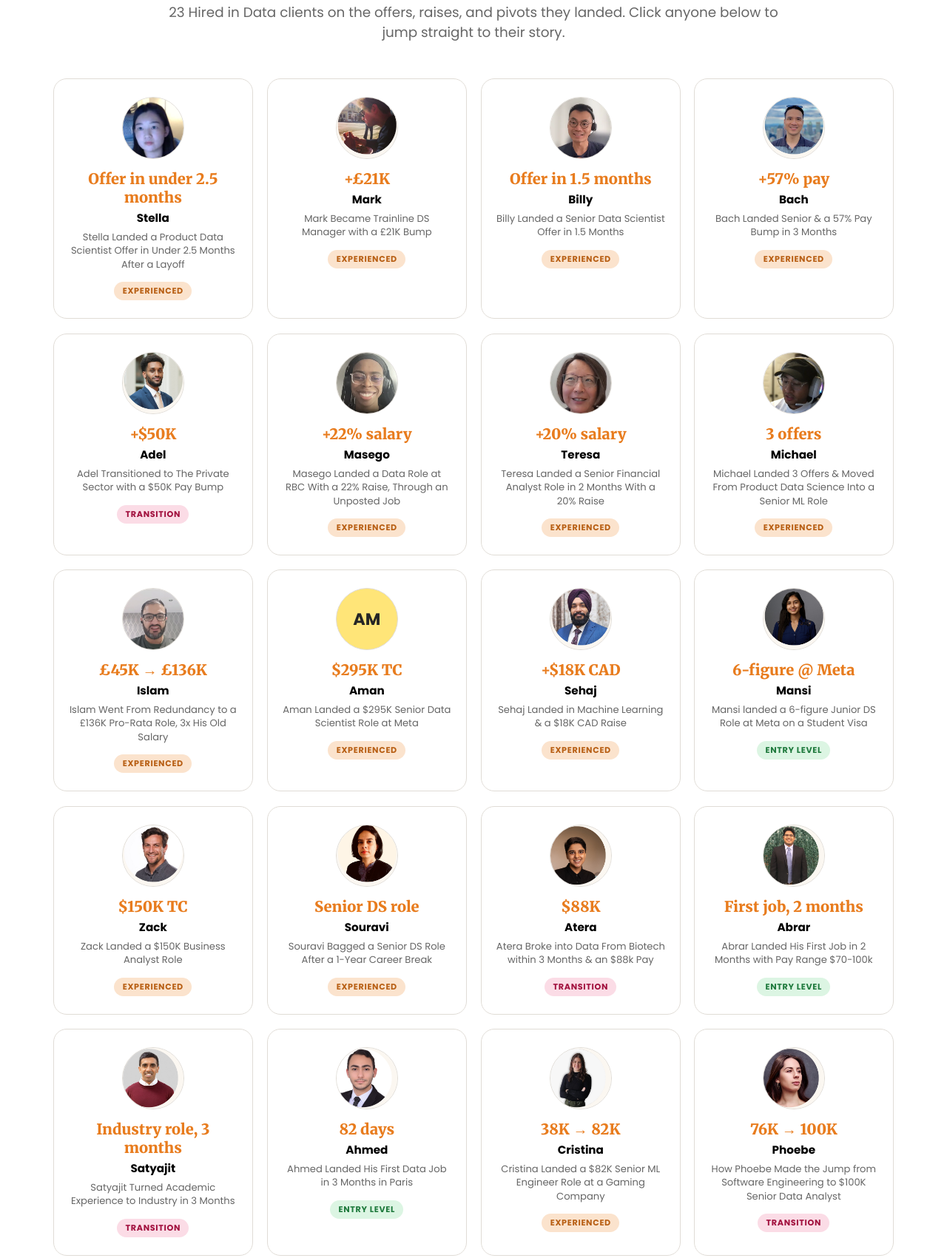
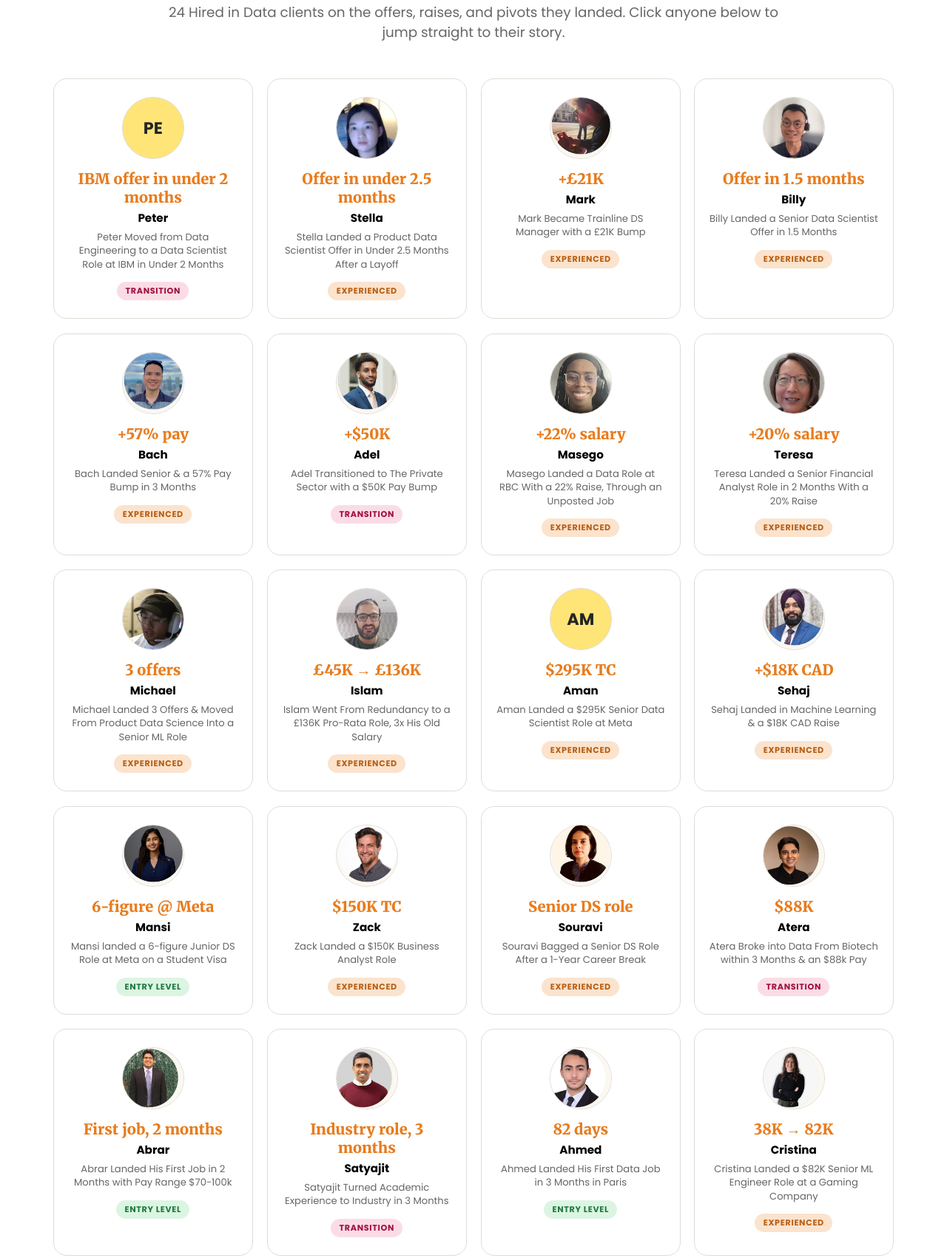
Before and after one commit to StackUp-Limited/hired-in-data, a website: page root/testimonials/index.html in a window 1280 px wide. Shown: the part 266-1967 px from the top of the page at 74% size. Drawn offline with Linux system fonts and the light colour scheme.

Commit message:
Add Peter's IBM story to egor.hiredindata.com and /testimonials
Written from the interview transcript (Loom 4e464c65). No photo yet, so
his card and story use the "PE" initials like Aman's.

Co-Authored-By: Claude Opus 5.5 <noreply@anthropic.com>
Claude-Session: https://claude.ai/code/session_01GRsyD4mo3uCsqLoKPgUPBT

```diff
--- a/root/testimonials/index.html
+++ b/root/testimonials/index.html
@@ -469,10 +469,18 @@
 <main>
   <section class="grid-section" id="grid">
     <h1>Stuck. Underpaid. Rejected. Then this happened.</h1>
-    <p class="lede">23 Hired in Data clients on the offers, raises, and pivots they landed. Click anyone below to jump straight to their story.</p>
+    <p class="lede">24 Hired in Data clients on the offers, raises, and pivots they landed. Click anyone below to jump straight to their story.</p>
     <div class="story-grid">
 
-      <button class="story-card" style="--i:0" data-target="story-stella" onclick="jumpTo('story-stella')">
+      <button class="story-card" style="--i:0" data-target="story-peter" onclick="jumpTo('story-peter')">
+        <div class="avatar-fallback">PE</div>
+        <div class="card-stat">IBM offer in under 2 months</div>
+        <div class="card-name">Peter</div>
+        <div class="card-micro">Peter Moved from Data Engineering to a Data Scientist Role at IBM in Under 2 Months</div>
+        <div class="card-badge badge-transitions">Transition</div>
+      </button>
+
+      <button class="story-card" style="--i:1" data-target="story-stella" onclick="jumpTo('story-stella')">
         <img src="assets/cropped/headshot_stella.png" alt="Stella" loading="lazy">
         <div class="card-stat">Offer in under 2.5 months</div>
         <div class="card-name">Stella</div>
@@ -480,7 +488,7 @@
         <div class="card-badge badge-experienced">Experienced</div>
       </button>
 
-      <button class="story-card" style="--i:1" data-target="story-mark" onclick="jumpTo('story-mark')">
+      <button class="story-card" style="--i:2" data-target="story-mark" onclick="jumpTo('story-mark')">
         <img src="assets/cropped/headshot_mark.png" alt="Mark" loading="lazy">
         <div class="card-stat">+£21K</div>
         <div class="card-name">Mark</div>
@@ -488,7 +496,7 @@
         <div class="card-badge badge-experienced">Experienced</div>
       </button>
 
-      <button class="story-card" style="--i:2" data-target="story-billy" onclick="jumpTo('story-billy')">
+      <button class="story-card" style="--i:3" data-target="story-billy" onclick="jumpTo('story-billy')">
         <img src="assets/cropped/headshot_billy.png" alt="Billy" loading="lazy">
         <div class="card-stat">Offer in 1.5 months</div>
         <div class="card-name">Billy</div>
@@ -496,7 +504,7 @@
         <div class="card-badge badge-experienced">Experienced</div>
       </button>
 
-      <button class="story-card" style="--i:3" data-target="story-bach" onclick="jumpTo('story-bach')">
+      <button class="story-card" style="--i:4" data-target="story-bach" onclick="jumpTo('story-bach')">
         <img src="assets/cropped/headshot_bach.png" alt="Bach" loading="lazy">
         <div class="card-stat">+57% pay</div>
         <div class="card-name">Bach</div>
@@ -504,7 +512,7 @@
         <div class="card-badge badge-experienced">Experienced</div>
       </button>
 
-      <button class="story-card" style="--i:4" data-target="story-adel" onclick="jumpTo('story-adel')">
+      <button class="story-card" style="--i:5" data-target="story-adel" onclick="jumpTo('story-adel')">
         <img src="assets/cropped/headshot_adel.png" alt="Adel" loading="lazy">
         <div class="card-stat">+$50K</div>
         <div class="card-name">Adel</div>
@@ -512,7 +520,7 @@
         <div class="card-badge badge-transitions">Transition</div>
       </button>
 
-      <button class="story-card" style="--i:5" data-target="story-masego" onclick="jumpTo('story-masego')">
+      <button class="story-card" style="--i:6" data-target="story-masego" onclick="jumpTo('story-masego')">
         <img src="assets/cropped/headshot_masego.png" alt="Masego" loading="lazy">
         <div class="card-stat">+22% salary</div>
         <div class="card-name">Masego</div>
@@ -520,7 +528,7 @@
         <div class="card-badge badge-experienced">Experienced</div>
       </button>
 
-      <button class="story-card" style="--i:6" data-target="story-teresa" onclick="jumpTo('story-teresa')">
+      <button class="story-card" style="--i:7" data-target="story-teresa" onclick="jumpTo('story-teresa')">
         <img src="assets/cropped/headshot_teresa.png" alt="Teresa" loading="lazy">
         <div class="card-stat">+20% salary</div>
         <div class="card-name">Teresa</div>
@@ -528,7 +536,7 @@
         <div class="card-badge badge-experienced">Experienced</div>
       </button>
 
-      <button class="story-card" style="--i:7" data-target="story-michael" onclick="jumpTo('story-michael')">
+      <button class="story-card" style="--i:8" data-target="story-michael" onclick="jumpTo('story-michael')">
         <img src="assets/cropped/headshot_michael.png" alt="Michael" loading="lazy">
         <div class="card-stat">3 offers</div>
         <div class="card-name">Michael</div>
@@ -536,7 +544,7 @@
         <div class="card-badge badge-experienced">Experienced</div>
       </button>
 
-      <button class="story-card" style="--i:8" data-target="story-islam" onclick="jumpTo('story-islam')">
+      <button class="story-card" style="--i:9" data-target="story-islam" onclick="jumpTo('story-islam')">
         <img src="assets/cropped/headshot_islam.png" alt="Islam" loading="lazy">
         <div class="card-stat">£45K → £136K</div>
         <div class="card-name">Islam</div>
@@ -544,7 +552,7 @@
         <div class="card-badge badge-experienced">Experienced</div>
       </button>
 
-      <button class="story-card" style="--i:9" data-target="story-aman" onclick="jumpTo('story-aman')">
+      <button class="story-card" style="--i:10" data-target="story-aman" onclick="jumpTo('story-aman')">
         <div class="avatar-fallback">AM</div>
         <div class="card-stat">$295K TC</div>
         <div class="card-name">Aman</div>
@@ -552,7 +560,7 @@
         <div class="card-badge badge-experienced">Experienced</div>
       </button>
 
-      <button class="story-card" style="--i:10" data-target="story-sehaj" onclick="jumpTo('story-sehaj')">
+      <button class="story-card" style="--i:11" data-target="story-sehaj" onclick="jumpTo('story-sehaj')">
         <img src="assets/cropped/headshot_sehaj.png" alt="Sehaj" loading="lazy">
         <div class="card-stat">+$18K CAD</div>
         <div class="card-name">Sehaj</div>
@@ -560,7 +568,7 @@
         <div class="card-badge badge-experienced">Experienced</div>
       </button>
 
-      <button class="story-card" style="--i:11" data-target="story-mansi" onclick="jumpTo('story-mansi')">
+      <button class="story-card" style="--i:12" data-target="story-mansi" onclick="jumpTo('story-mansi')">
         <img src="assets/cropped/headshot_mansi.png" alt="Mansi" loading="lazy">
         <div class="card-stat">6-figure @ Meta</div>
         <div class="card-name">Mansi</div>
@@ -568,7 +576,7 @@
         <div class="card-badge badge-entryLevel">Entry Level</div>
       </button>
 
-      <button class="story-card" style="--i:12" data-target="story-zack" onclick="jumpTo('story-zack')">
+      <button class="story-card" style="--i:13" data-target="story-zack" onclick="jumpTo('story-zack')">
         <img src="assets/cropped/headshot_zack.png" alt="Zack" loading="lazy">
         <div class="card-stat">$150K TC</div>
         <div class="card-name">Zack</div>
@@ -576,7 +584,7 @@
         <div class="card-badge badge-experienced">Experienced</div>
       </button>
 
-      <button class="story-card" style="--i:13" data-target="story-souravi" onclick="jumpTo('story-souravi')">
+      <button class="story-card" style="--i:14" data-target="story-souravi" onclick="jumpTo('story-souravi')">
         <img src="assets/cropped/headshot_souravi.png" alt="Souravi" loading="lazy">
         <div class="card-stat">Senior DS role</div>
         <div class="card-name">Souravi</div>
@@ -584,7 +592,7 @@
         <div class="card-badge badge-experienced">Experienced</div>
       </button>
 
-      <button class="story-card" style="--i:14" data-target="story-atera" onclick="jumpTo('story-atera')">
+      <button class="story-card" style="--i:15" data-target="story-atera" onclick="jumpTo('story-atera')">
         <img src="assets/cropped/headshot_atera.png" alt="Atera" loading="lazy">
         <div class="card-stat">$88K</div>
         <div class="card-name">Atera</div>
@@ -592,7 +600,7 @@
         <div class="card-badge badge-transitions">Transition</div>
       </button>
 
-      <button class="story-card" style="--i:15" data-target="story-abrar" onclick="jumpTo('story-abrar')">
+      <button class="story-card" style="--i:16" data-target="story-abrar" onclick="jumpTo('story-abrar')">
         <img src="assets/cropped/headshot_abrar.png" alt="Abrar" loading="lazy">
         <div class="card-stat">First job, 2 months</div>
         <div class="card-name">Abrar</div>
@@ -600,7 +608,7 @@
         <div class="card-badge badge-entryLevel">Entry Level</div>
       </button>
 
-      <button class="story-card" style="--i:16" data-target="story-satyajit" onclick="jumpTo('story-satyajit')">
+      <button class="story-card" style="--i:17" data-target="story-satyajit" onclick="jumpTo('story-satyajit')">
         <img src="assets/cropped/headshot_satyajit.png" alt="Satyajit" loading="lazy">
         <div class="card-stat">Industry role, 3 months</div>
         <div class="card-name">Satyajit</div>
@@ -608,7 +616,7 @@
         <div class="card-badge badge-transitions">Transition</div>
       </button>
 
-      <button class="story-card" style="--i:17" data-target="story-ahmed" onclick="jumpTo('story-ahmed')">
+      <button class="story-card" style="--i:18" data-target="story-ahmed" onclick="jumpTo('story-ahmed')">
         <img src="assets/cropped/headshot_ahmed.png" alt="Ahmed" loading="lazy">
         <div class="card-stat">82 days</div>
         <div class="card-name">Ahmed</div>
@@ -616,7 +624,7 @@
         <div class="card-badge badge-entryLevel">Entry Level</div>
       </button>
 
-      <button class="story-card" style="--i:18" data-target="story-cristina" onclick="jumpTo('story-cristina')">
+      <button class="story-card" style="--i:19" data-target="story-cristina" onclick="jumpTo('story-cristina')">
         <img src="assets/cropped/headshot_cristina.png" alt="Cristina" loading="lazy">
         <div class="card-stat">38K → 82K</div>
         <div class="card-name">Cristina</div>
@@ -624,7 +632,7 @@
         <div class="card-badge badge-experienced">Experienced</div>
       </button>
 
-      <button class="story-card" style="--i:19" data-target="story-phoebe" onclick="jumpTo('story-phoebe')">
+      <button class="story-card" style="--i:20" data-target="story-phoebe" onclick="jumpTo('story-phoebe')">
         <img src="assets/cropped/headshot_phoebe.png" alt="Phoebe" loading="lazy">
         <div class="card-stat">76K → 100K</div>
         <div class="card-name">Phoebe</div>
@@ -632,7 +640,7 @@
         <div class="card-badge badge-transitions">Transition</div>
       </button>
 
-      <button class="story-card" style="--i:20" data-target="story-anthony" onclick="jumpTo('story-anthony')">
+      <button class="story-card" style="--i:21" data-target="story-anthony" onclick="jumpTo('story-anthony')">
         <img src="assets/cropped/headshot_anthony.png" alt="Anthony" loading="lazy">
         <div class="card-stat">$148K AUD TC</div>
         <div class="card-name">Anthony</div>
@@ -640,7 +648,7 @@
         <div class="card-badge badge-experienced">Experienced</div>
       </button>
 
-      <button class="story-card" style="--i:21" data-target="story-shilpa" onclick="jumpTo('story-shilpa')">
+      <button class="story-card" style="--i:22" data-target="story-shilpa" onclick="jumpTo('story-shilpa')">
         <img src="assets/cropped/headshot_shilpa.png" alt="Shilpa" loading="lazy">
         <div class="card-stat">4 offers</div>
         <div class="card-name">Shilpa</div>
@@ -648,7 +656,7 @@
         <div class="card-badge badge-experienced">Experienced</div>
       </button>
 
-      <button class="story-card" style="--i:22" data-target="story-aaron" onclick="jumpTo('story-aaron')">
+      <button class="story-card" style="--i:23" data-target="story-aaron" onclick="jumpTo('story-aaron')">
         <img src="assets/cropped/headshot_aaron.png" alt="Aaron" loading="lazy">
         <div class="card-stat">Upleveled offer</div>
         <div class="card-name">Aaron</div>
@@ -660,6 +668,32 @@
 
 
 <div class="story-columns">
+    <section class="story" id="story-peter">
+      <div class="story-hero reveal">
+        <div class="hero-photo avatar-fallback">PE</div>
+        <div class="hero-text">
+          <div class="kicker">Client Story: Peter</div>
+          <h2>From Data Engineering and Consulting to Data Scientist at IBM: How Peter Made the Switch in Under Two Months</h2>
+        </div>
+      </div>
+
+      <div class="three-col reveal">
+        <div class="card card-challenges">
+          <h3>Peter's challenges</h3>
+          <ul><li>Working in data engineering and consulting, wanting to commit fully to data science</li><li>Needed a smooth transition into a data scientist title</li><li>Already strong on resumes and interviews, and looking for the last 1&ndash;2% that makes the difference</li></ul>
+        </div>
+        <div class="card card-focus">
+          <h3>What we focused on</h3>
+          <ul><li>Full commitment from day one, with a clear goal agreed at the start</li><li>Building his own strategy and framework for his resume and interviews, not just following instructions</li><li>One stage of the funnel at a time: once interviews were coming in, all focus went on technical rounds and product cases</li></ul>
+        </div>
+        <div class="card card-results">
+          <h3>Results</h3>
+          <ul><li>Data scientist offer at IBM in a little under two months</li><li>Role paid in the 160&ndash;175K range</li><li>Moved fully from data engineering into data science</li></ul>
+        </div>
+      </div>
+
+      <div class="proof-row reveal"><div class="video-embed"><iframe src="https://www.loom.com/embed/4e464c659ca64b20a3cf278b390d6571" frameborder="0" allowfullscreen loading="lazy"></iframe></div></div>
+    </section>
     <section class="story" id="story-stella">
       <div class="story-hero reveal">
         <img class="hero-photo" src="assets/cropped/headshot_stella.png" alt="Stella">
```
Also changed, not shown: egor/index.html (+16 -0 lines).
